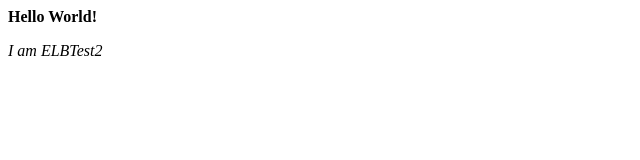
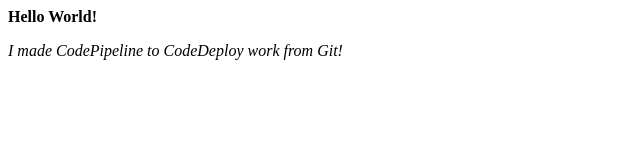
Before and after one commit to jcradit/ELBtest, a plain HTML site: page index.html in a window 1280 px wide. Shown: the whole page, without its empty margins (0-640 px from the left). Drawn offline with Linux system fonts and the light colour scheme.

Commit message:
updated text

```diff
--- a/index.html
+++ b/index.html
@@ -1,5 +1,5 @@
 <html>
 	<b>Hello World!</b>
 	<p>
-	<i>I am ELBTest2</i>
+	<i>I made CodePipeline to CodeDeploy work from Git!</i>
 </html>
```
